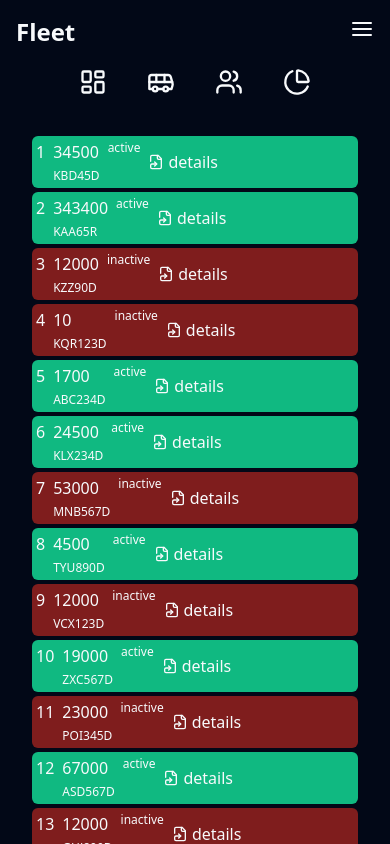
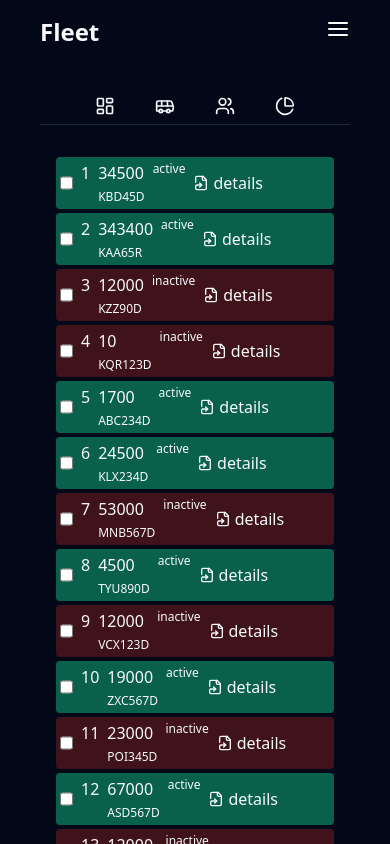
Before and after one commit to paulwritescode/Telematics, a React (Vite) app in the folder Telematics/: page /vehicles in a window 390 px wide. Shown: the top 844 px of the page. Built offline with nearby package versions, Linux system fonts and the light colour scheme.

Commit message:
🎨 Floating nav
floating nav

```diff
--- a/Telematics/package.json
+++ b/Telematics/package.json
@@ -19,7 +19,7 @@
     "@tabler/icons-react": "^3.11.0",
     "class-variance-authority": "^0.7.0",
     "clsx": "^2.1.1",
-    "framer-motion": "^11.3.22",
+    "framer-motion": "^11.3.24",
     "lucide-react": "^0.424.0",
     "react": "^18.3.1",
     "react-dom": "^18.3.1",
--- a/Telematics/src/App.tsx
+++ b/Telematics/src/App.tsx
@@ -9,9 +9,9 @@ function App() {
   return (
     <ThemeProvider defaultTheme="dark" storageKey="vite-ui-theme">
       <>
-        <main className="min-h-screen p-4 ">
+        <main className="min-h-screen p-4 px-10 ">
           <Navbar />
-          <section className="mt-3  md:flex">
+          <section className="mt-10 md:flex">
             <SideBar />
             <Outlet />
           </section>
--- /dev/null
+++ b/Telematics/src/components/sidebar/NavFloat.tsx
@@ -0,0 +1,36 @@
+import { Bus, LayoutDashboard, PieChart, Users } from "lucide-react";
+import { FloatingNav } from "../ui/floating-navbar";
+
+function NavFloat() {
+  const nav = [
+    {
+      name: "Dashboard",
+      link: "/dashboard",
+      icon: (
+        <LayoutDashboard className="w-4 h-4 text-neutral-500 dark:text-white" />
+      ),
+    },
+    {
+      name: "Vehicles",
+      link: "/vehicles",
+      icon: <Bus className="w-4 h-4 text-neutral-500 dark:text-white" />,
+    },
+    {
+      name: "Drivers",
+      link: "/drivers",
+      icon: <Users className="w-4 h-4 text-neutral-500 dark:text-white" />,
+    },
+    {
+      name: "Summery",
+      link: "/summery",
+      icon: <PieChart className="w-4 h-4 text-neutral-500 dark:text-white" />,
+    },
+  ];
+  return (
+    <>
+      <FloatingNav className="bg-red-400" navItems={nav} />
+    </>
+  );
+}
+
+export default NavFloat;
--- a/Telematics/src/components/sidebar/Sidebar.tsx
+++ b/Telematics/src/components/sidebar/Sidebar.tsx
@@ -5,6 +5,7 @@ import {
 } from "@/components/ui/navigation-menu";
 import { Bus, LayoutDashboard, PieChart, Users } from "lucide-react";
 import { Link } from "react-router-dom";
+import NavFloat from "./NavFloat";
 
 function SideBar() {
   const navs = [
@@ -16,17 +17,18 @@ function SideBar() {
   return (
     <>
       <div className="flex">
-        <div className="flex justify-center w-full gap-10 mb-4 md:hidden">
+        <NavFloat />
+        <div className="flex justify-center w-full gap-10 mb-4 border-b md:hidden">
           {navs.map((nav, index) => (
             <NavigationMenu>
               <NavigationMenuList>
-                <NavigationMenuItem>
+                <NavigationMenuItem className="">
                   <Link
                     key={index}
-                    className="flex items-center gap-5 my-2"
+                    className="flex items-center gap-4 my-2 "
                     to={nav.linkto}
                   >
-                    <nav.icon className="w-7 h-7" />
+                    <nav.icon className="w-5 h-5" />
                   </Link>
                 </NavigationMenuItem>
               </NavigationMenuList>
--- /dev/null
+++ b/Telematics/src/components/ui/floating-navbar.tsx
@@ -0,0 +1,77 @@
+"use client";
+import { cn } from "@/lib/utils";
+import {
+  AnimatePresence,
+  motion,
+  useMotionValueEvent,
+  useScroll,
+} from "framer-motion";
+import { useState } from "react";
+import { Link } from "react-router-dom"; // Updated import
+
+export const FloatingNav = ({
+  navItems,
+  className,
+}: {
+  navItems: {
+    name: string;
+    link: string;
+    icon?: JSX.Element;
+  }[];
+  className?: string;
+}) => {
+  const { scrollYProgress } = useScroll();
+
+  const [visible, setVisible] = useState(false);
+
+  useMotionValueEvent(scrollYProgress, "change", (current) => {
+    if (typeof current === "number") {
+      let direction = current! - scrollYProgress.getPrevious()!;
+
+      if (scrollYProgress.get() < 0.05) {
+        setVisible(false);
+      } else {
+        if (direction < 0) {
+          setVisible(true);
+        } else {
+          setVisible(false);
+        }
+      }
+    }
+  });
+
+  return (
+    <AnimatePresence mode="wait">
+      <motion.div
+        initial={{
+          opacity: 1,
+          y: -100,
+        }}
+        animate={{
+          y: visible ? 0 : -100,
+          opacity: visible ? 1 : 0,
+        }}
+        transition={{
+          duration: 0.2,
+        }}
+        className={cn(
+          "flex max-w-fit  fixed top-10 inset-x-0 mx-auto border border-transparent dark:border-white/[0.2] rounded-full dark:bg-slate-950 bg-white shadow-[0px_2px_3px_-1px_rgba(0,0,0,0.1),0px_1px_0px_0px_rgba(25,28,33,0.02),0px_0px_0px_1px_rgba(25,28,33,0.08)] z-[5000] pr-2 pl-8 py-2  items-center justify-center space-x-4",
+          className
+        )}
+      >
+        {navItems.map((navItem: any, idx: number) => (
+          <Link
+            key={`link=${idx}`}
+            to={navItem.link} // Updated to use `to` instead of `href`
+            className={cn(
+              "relative dark:text-neutral-50 items-center flex space-x-1 text-neutral-600 p-2 dark:hover:text-neutral-300 hover:text-neutral-500"
+            )}
+          >
+            <span className="block sm:hidden">{navItem.icon}</span>
+            <span className="hidden text-sm sm:block">{navItem.name}</span>
+          </Link>
+        ))}
+      </motion.div>
+    </AnimatePresence>
+  );
+};
--- a/Telematics/src/components/vehicles/VehicleList.tsx
+++ b/Telematics/src/components/vehicles/VehicleList.tsx
@@ -8,12 +8,15 @@ function VehicleList() {
     <>
       {vehicle.map((driver, index) => (
         <Link
-          className={`flex gap-2 py-1 mb-1 rounded-md px-1 ${
-            driver.status === "active" ? "bg-emerald-500" : "bg-destructive"
+          className={`flex gap-2 py-1 mb-1 rounded-sm px-1 ${
+            driver.status === "active"
+              ? "bg-emerald-500/50"
+              : "bg-destructive/50"
           }`}
           to={`${driver.plate}`}
           key={driver.plate}
         >
+          <input type="checkbox" />
           <span>{index + 1}</span>
           <span className="flex flex-col space-y-1">
             <span className="font-medium test-base ">{driver.milage}</span>
```
Also changed, not shown: 2 other files (tests, documents, lock files or other folders).
